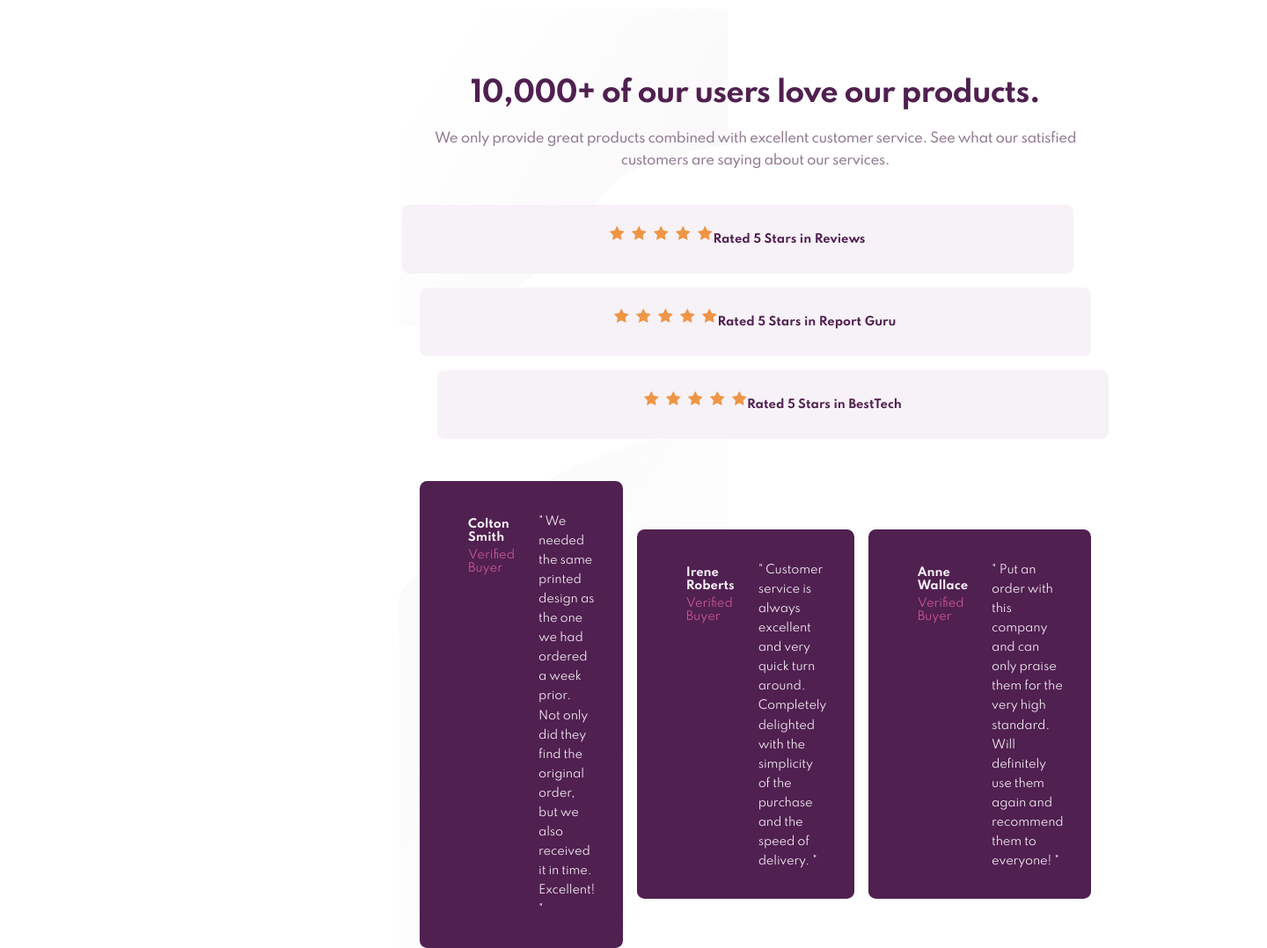
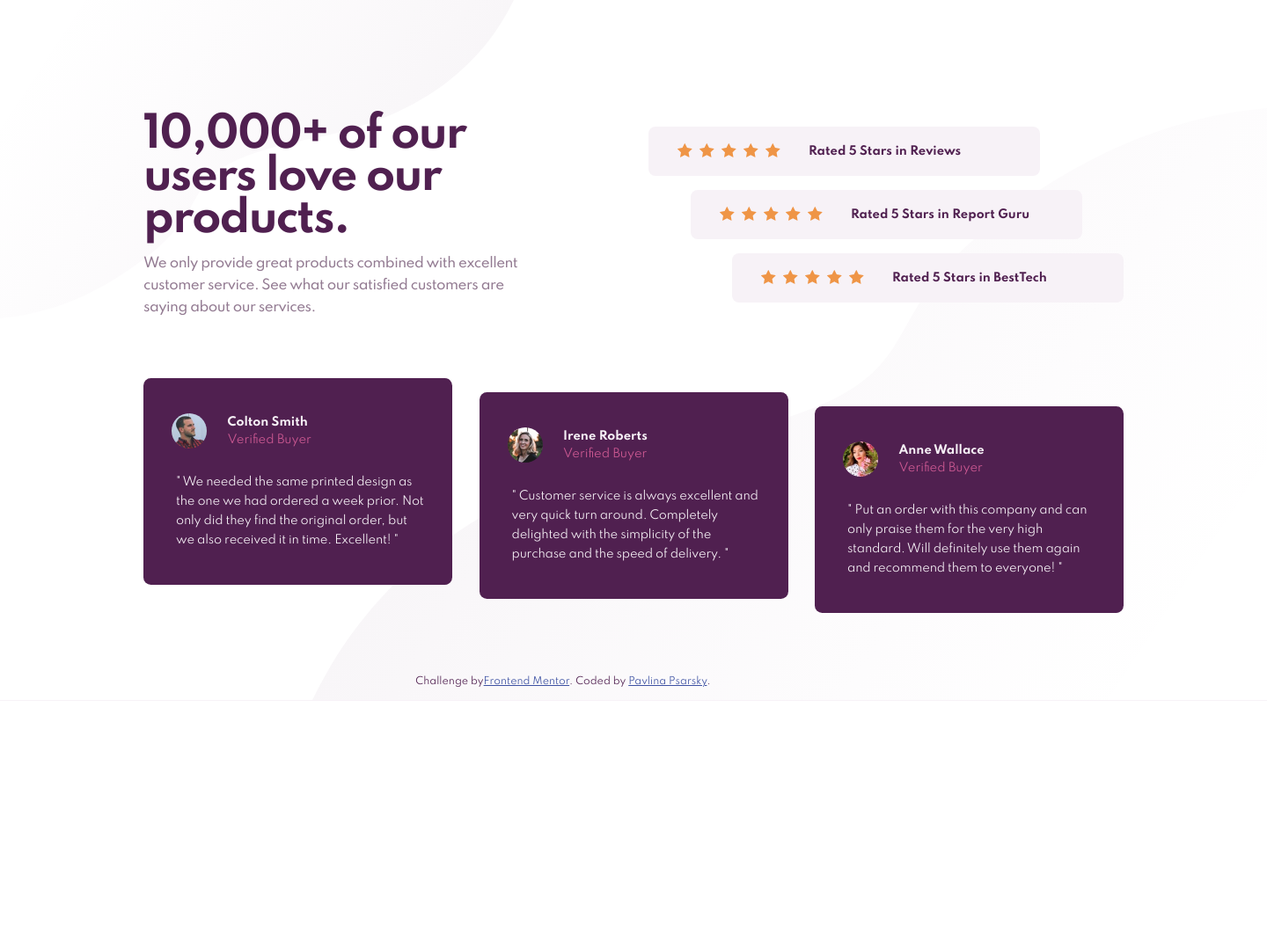
Before and after one commit to PavlinaPs/social-proof-section, a plain HTML site: page index.html in a window 1280 px wide. Shown: the top 1078 px of the page at 88% size, 1440 px wide, since content can reach past the window. After the commit the page ends 800 px from the top, so only its background shows below. Drawn offline with Linux system fonts and the light colour scheme.

Commit message:
desktop layout done

```diff
--- a/style.css
+++ b/style.css
@@ -16,6 +16,7 @@
     --fs-small: 1.3rem;
     --fs-normal: 1.5rem;
     --fs-large: 3.2rem;
+    --fs-large-desktop: 4.8rem;
 
     --fw-regular: 400;
     --fw-medium: 500;
@@ -33,13 +34,7 @@
 
 img {
     max-width: 100%;
-    max-height: 100%;
     display: block;
-}
-
-/*** utility classes ***/
-.flex {
-    display: flex;
 }
 
 /*** set-up ***/
@@ -53,7 +48,8 @@ body {
     justify-content: center;
     align-items: flex-start;
 
-    min-height: 100vh;
+    position: relative;
+    min-height: max-content;
 
     font-family: var(--ff-sans);
     font-size: var(--fs-normal);
@@ -81,7 +77,6 @@ body {
     background-image: url(./images/bg-pattern-top-mobile.svg), url(./images/bg-pattern-bottom-mobile.svg);
     background-position: left top, right bottom;
     background-repeat: no-repeat;
-    /* outline: 1px solid red; */
     border-bottom: 1px solid var(--clr-light-grayish-magenta);
 }
 
@@ -89,13 +84,12 @@ body {
     .section {
         grid-template-areas:
         'header ratings'
-        'testimonials';
+        'testimonials testimonials';
+        gap: 0;
 
-        max-width: 144rem;
-        max-height: 208.6rem;
-        /* width: min(95%, 70rem); */
-        margin-left: auto;
-        margin-right: auto;
+        width: 144rem;
+        margin: 0 auto;
+        padding: 13rem 16.3rem 9.9rem 16.3rem;
 
         background-image: url(./images/bg-pattern-top-desktop.svg), url(./images/bg-pattern-bottom-desktop.svg);
         background-position: left top, right bottom;
@@ -124,6 +118,23 @@ body {
     letter-spacing: -0.5px;
 }
 
+@media (min-width: 50em) {
+    .section__header {
+        text-align: left;
+        margin-right: 22rem;
+    }
+
+    .section__header__heading {
+        font-size: var(--fs-large-desktop);
+        letter-spacing: -1.75px;
+    }
+
+    .section__header__text {
+        margin-top: 1.4rem;
+    }
+}
+/* ---end of header--- */
+
 /* ratings */
 .section__ratings {
     grid-area: ratings;
@@ -137,7 +148,6 @@ body {
 .section__ratings__rating-container {
     display: flex;
     flex-direction: column;
-
     justify-content: center;
     align-items: center;
     position: relative;
@@ -150,7 +160,7 @@ body {
     margin-bottom: 1.5rem;
     display: flex;
     gap: 0.8rem;
-
+    /* section star as repeated background image*/
     /* background-image: url(./images/icon-star.svg);
     background-position: center;
     background-repeat: space; */
@@ -163,19 +173,32 @@ body {
 }
 
 @media (min-width: 50em) {
+    .section__ratings {
+        justify-content: flex-start;
+        align-items: flex-end;
+        margin-top: 1.4rem;
+    }
+
     .section__ratings__rating-container {
         flex-direction: row;
+        justify-content: flex-start;
+        width: 44.5rem;
+        height: 5.6rem;
+    }
+
+    .section__ratings__stars {
+        margin-bottom: 0.2rem;
+        padding: 0 3.25rem;
     }
 
     .rating1 {
-        right: 2rem;
+        right: 9.5rem;
     }
 
-    .rating3 {
-        left: 2rem;
+    .rating2 {
+        right: 4.7rem;
     }
 }
-
 /* ---end of ratings--- */
 
 /* testimonials */
@@ -196,6 +219,7 @@ body {
     justify-content: center;
     align-items: flex-start;
     gap: 2.7rem;
+    position: relative;
     padding: 3.45rem 3.2rem 3.2rem 3.2rem;
     background-color: var(--clr-very-dark-magenta);
     border-radius: 0.85rem;
@@ -238,21 +262,28 @@ body {
 @media (min-width: 50em) {
     .section__testimonials {
         flex-direction: row;
+        justify-content: space-between;
+        gap: auto;
+        margin-top: 10rem;
     }
 
     .section__testimonials__testimonial-container {
-        flex-direction: row;
+        width: 35.1rem;
+        padding-bottom: 4rem
+    }
+
+    .section__testimonials__quoteblock {
+        padding-left: 0.5rem;
     }
 
     .testimonial1 {
-        bottom: 2rem;
+        bottom: 3.2rem;
     }
 
-    .testimonial3 {
-        top: 2rem;
+    .testimonial2 {
+        bottom: 1.6rem;
     }
 }
-
 /* ---end of testimonials--- */
 
 /*** footer ***/
@@ -267,3 +298,10 @@ body {
 .attribution a {
     color: hsl(228, 45%, 44%);
 }
+
+@media (min-width: 50em) {
+    .attribution {
+        position: absolute;
+        bottom: 0;
+    }
+}
```
Also changed, not shown: index.html (+5 -0 lines), screenshots/screenshot-rating-stars.jpg (renamed from screeshots/screenshot-rating-stars.jpg).
